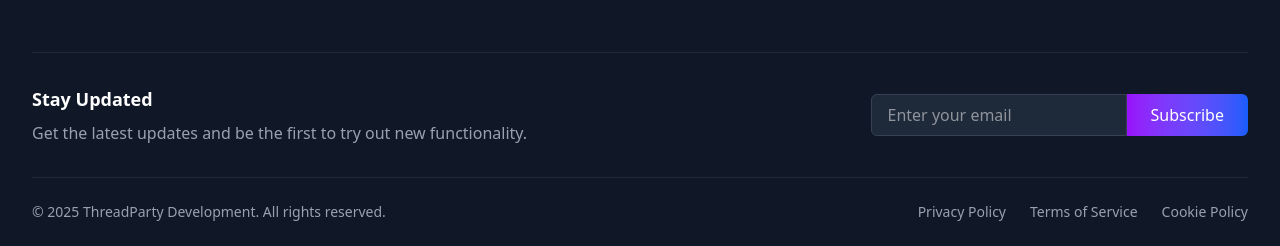
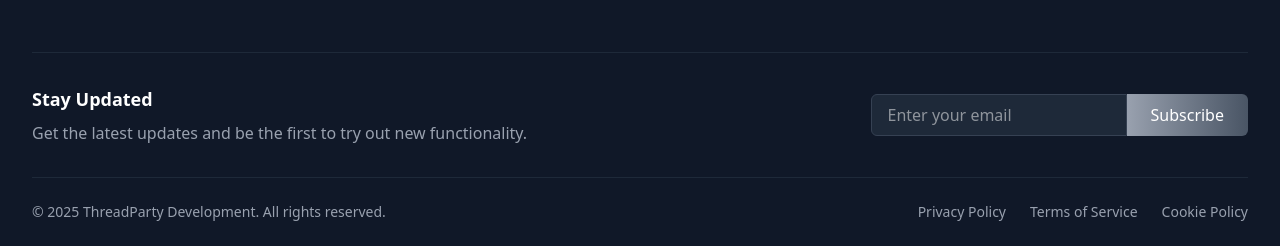
Before and after one commit to PugPartyLife/demonic-tutor, an Astro site in the folder astro-demonic-tutor/: page / in a window 1280 px wide. Shown: the part 1612-1858 px from the top of the page. Built offline with nearby package versions, Linux system fonts and the light colour scheme; Astro itself is replaced by a stand-in of ours.

Commit message:
update footer.

```diff
--- a/astro-demonic-tutor/src/components/Footer.jsx
+++ b/astro-demonic-tutor/src/components/Footer.jsx
@@ -104,7 +104,7 @@ export default function Footer() {
                 placeholder="Enter your email"
                 className="flex-1 md:w-64 px-4 py-2 bg-gray-800 border border-gray-700 rounded-l-md focus:outline-none focus:border-purple-500 transition-colors duration-200"
               />
-              <button className="px-6 py-2 bg-gradient-to-r from-purple-600 to-blue-600 rounded-r-md hover:shadow-lg transition-all duration-200 whitespace-nowrap">
+              <button className="px-6 py-2 bg-gradient-to-r from-gray-400 to-gray-600 rounded-r-md hover:shadow-lg transition-all duration-200 whitespace-nowrap">
                 Subscribe
               </button>
             </div>
```
